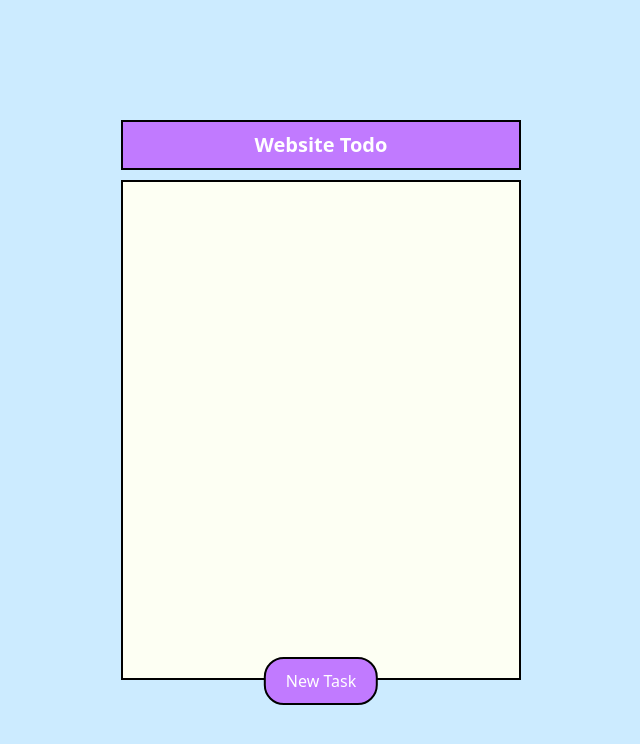
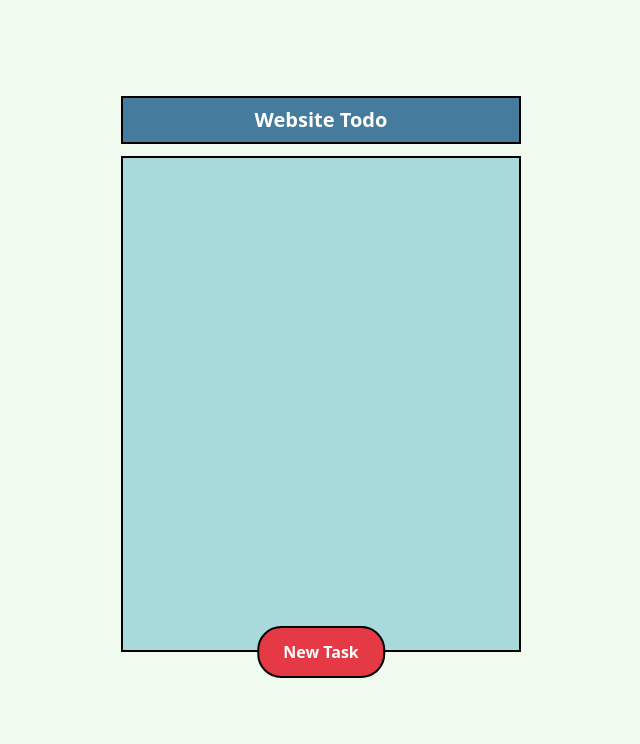
Before and after one commit to tongbaoloc/group1-study-react, a React (Vite) app: page / in a window 1280 px wide. Shown: the top 744 px of the page, without its empty margins (319-959 px from the left). Built offline with nearby package versions, Linux system fonts and the light colour scheme.

Commit message:
Add custom color palette for tailwind config. Adjust style using tailwind css instead of vanilla css.

```diff
--- a/src/App.scss
+++ b/src/App.scss
@@ -1,5 +1 @@
-.App {
-  background-color: #ccebff;
-  width: 100vw;
-  height: 100vh;
-}
+.App {}
--- a/src/App.tsx
+++ b/src/App.tsx
@@ -6,6 +6,7 @@ function App() {
 
   return (
     <div className="App">
+      <div className="fixed w-full h-full bg-light"></div>
       <TodoApp />
     </div>
   )
--- a/src/components/TodoApp/ButtonNewTask/ButtonNewTask.scss
+++ b/src/components/TodoApp/ButtonNewTask/ButtonNewTask.scss
@@ -1,12 +1 @@
-.buttonnewtask {
-  padding: 10px 20px;
-  background-color: #c17aff;
-  border: 2px solid #000;
-  border-radius: 20px;
-  color: #fff;
-  position: absolute;
-  bottom: 0;
-  left: 50%;
-  transform: translate(-50%, 0);
-  margin-bottom: -25px;
-}
+.buttonnewtask {}
--- a/src/components/TodoApp/ButtonNewTask/ButtonNewTask.tsx
+++ b/src/components/TodoApp/ButtonNewTask/ButtonNewTask.tsx
@@ -5,8 +5,10 @@ export default function ButtonNewTask(
     { name: string }
 ) {
   return (
-    <button className="buttonnewtask">
-      {name}
-    </button>
+    <div className="buttonnewtask">
+      <button className="py-3 px-6 bg-red border-2 border-solid border-black rounded-3xl font-bold text-white relative top-0 left-1/2 -translate-x-1/2 -translate-y-1/2">
+        {name}
+      </button>
+    </div>
   )
 }
--- a/src/components/TodoApp/HeadingTodo/HeadingTodo.scss
+++ b/src/components/TodoApp/HeadingTodo/HeadingTodo.scss
@@ -1,13 +1 @@
-.headingtodo {
-  height: 50px;
-  width: 100%;
-  display: flex;
-  justify-content: center;
-  align-items: center;
-  color: #fff;
-  font-weight: 700;
-  font-size: 20px;
-  background-color: #c17aff;
-  border: 2px solid #000;
-  margin-bottom: 10px;
-}
+.headingtodo {}
--- a/src/components/TodoApp/HeadingTodo/HeadingTodo.tsx
+++ b/src/components/TodoApp/HeadingTodo/HeadingTodo.tsx
@@ -5,7 +5,7 @@ export default function HeadingTodo(
     { title: string }
 ) {
   return (
-    <div className="headingtodo">
+    <div className="w-full h-12 flex justify-center items-center text-white font-bold text-xl leading-normal bg-dark border-2 border-solid border-black mb-3">
       {title}
     </div>
   )
--- a/src/components/TodoApp/TodoApp.scss
+++ b/src/components/TodoApp/TodoApp.scss
@@ -1,7 +1 @@
-.todoapp {
-  position: absolute;
-  top: 50%;
-  left: 50%;
-  transform: translate(-50%, -50%);
-  width: 400px;
-}
+.todoapp {}
--- a/src/components/TodoApp/TodoApp.tsx
+++ b/src/components/TodoApp/TodoApp.tsx
@@ -6,7 +6,7 @@ import TodoList from './TodoList/TodoList'
 export default function TodoApp() {
 
   return (
-    <div className="todoapp">
+    <div className="absolute top-1/2 left-1/2 -translate-x-1/2 -translate-y-1/2 w-[25rem]">
       <HeadingTodo title='Website Todo' />
 
       <TodoList />
--- a/src/components/TodoApp/TodoList/TodoList.scss
+++ b/src/components/TodoApp/TodoList/TodoList.scss
@@ -1,6 +1 @@
-.todolist {
-  background-color: rgb(253, 255, 243);
-  width: 100%;
-  height: 500px;
-  border: 2px solid;
-}
+.todolist {}
--- a/src/components/TodoApp/TodoList/TodoList.tsx
+++ b/src/components/TodoApp/TodoList/TodoList.tsx
@@ -2,7 +2,7 @@ import './TodoList.scss'
 
 export default function TodoList() {
   return (
-    <div className="todolist">
+    <div className="w-full h-[31rem] border-2 border-solid border-black bg-medium">
 
     </div>
   )
--- a/tailwind.config.cjs
+++ b/tailwind.config.cjs
@@ -5,7 +5,15 @@ module.exports = {
     "./src/**/*.{js,ts,jsx,tsx}",
   ],
   theme: {
-    extend: {},
+    extend: {
+      colors: {
+        'red': '#e63946',
+        'light': '#f1faee',
+        'medium': '#a8dadc',
+        'dark': '#457b9d',
+        'darkest': '#1d3557',
+      }
+    },
   },
   plugins: [],
 }
```
